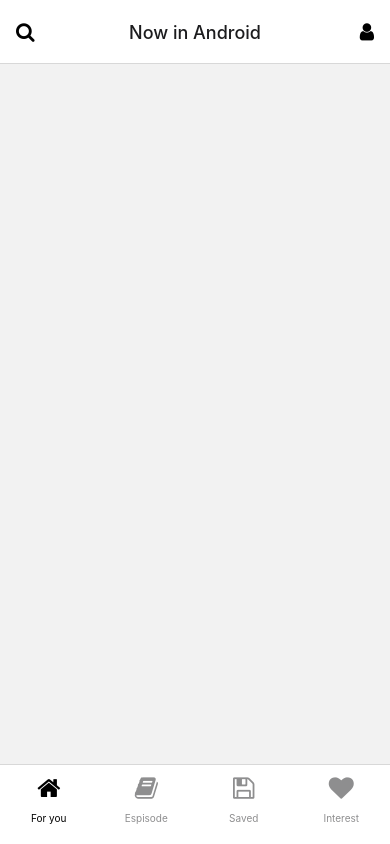
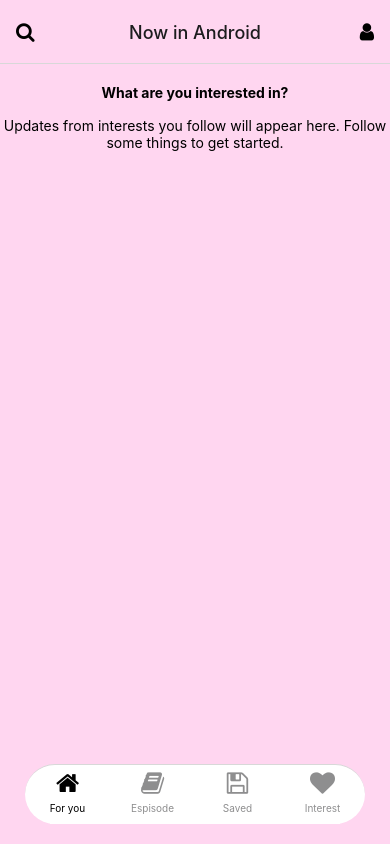
Before and after one commit to TalJa1/ReactNativeProj, a React Native app: screen /Root in a window 390 px wide. Built offline with nearby package versions, Linux system fonts and the light colour scheme.

Commit message:
fix ui home and tab navigation

```diff
--- a/App.tsx
+++ b/App.tsx
@@ -20,16 +20,22 @@ export default function App() {
         backBehavior="history"
         screenOptions={{
           tabBarActiveTintColor: "black",
-          tabBarIconStyle: {
-            borderRadius: 40,
+          tabBarHideOnKeyboard: true,
 
-            borderColor: "#D46A83",
-          },
           tabBarStyle: {
-            height: 80, // Set your desired height in pixels
+            // height: 80, // Set your desired height in pixels
+            display: "flex",
+            position: "absolute",
+            bottom: 20,
+            left: 25,
+            right: 25,
+            elevation: 5,
+            backgroundColor: "white",
+            borderRadius: 30,
+            height: 60,
           },
           tabBarLabelStyle: {
-            borderBottomWidth: 20,
+            borderBottomWidth: 10,
             borderBottomColor: "white",
           },
         }}
@@ -40,12 +46,16 @@ export default function App() {
           options={({ navigation }) => ({
             headerTitleAlign: "center",
             headerTitle: "Now in Android",
+            headerStyle: {
+              backgroundColor: "#ffd6f0",
+            },
             headerLeft: () => (
               // Add the headerLeft function for the left button
               <TouchableOpacity onPress={() => console.log("handle")}>
                 <Icon name="search" style={styles.headerButton} />
               </TouchableOpacity>
             ),
+
             headerRight: () => (
               // Add the headerLeft function for the left button
               <TouchableOpacity onPress={() => console.log("handle")}>
--- a/pages/Home.tsx
+++ b/pages/Home.tsx
@@ -1,8 +1,87 @@
-import { View, Text } from "react-native";
-import React from "react";
+import {
+  View,
+  Text,
+  StyleSheet,
+  RefreshControl,
+  ScrollView,
+} from "react-native";
+import { useState, useCallback } from "react";
 
 const Home = () => {
-  return <View></View>;
+  const [refreshing, setRefreshing] = useState(false);
+
+  const onRefresh = useCallback(() => {
+    setRefreshing(true);
+    console.log("is Refresh");
+    setTimeout(() => {
+      setRefreshing(false);
+    }, 0);
+  }, []);
+
+  const user = [
+    {
+      name: "st",
+    },
+    {
+      name: "st",
+    },
+    {
+      name: "st",
+    },
+    {
+      name: "st",
+    },
+    {
+      name: "st",
+    },
+    {
+      name: "st",
+    },
+    {
+      name: "st",
+    },
+    {
+      name: "st",
+    },
+    {
+      name: "st",
+    },
+  ];
+
+  return (
+    <ScrollView
+      refreshControl={
+        <RefreshControl refreshing={refreshing} onRefresh={onRefresh} />
+      }
+      style={{
+        flexDirection: "column",
+        flex: 1,
+        backgroundColor: "#ffd6f0",
+      }}
+    >
+      <View style={{ flex: 0.5 }}>
+        <Text style={style.textHeader}>What are you interested in?</Text>
+        <Text style={style.textDes}>
+          Updates from interests you follow will appear here. Follow some things
+          to get started.
+        </Text>
+      </View>
+      <View style={{ flex: 1 }}></View>
+      <View style={{ flex: 1 }}></View>
+    </ScrollView>
+  );
 };
 
+const style = StyleSheet.create({
+  textHeader: {
+    textAlign: "center",
+    fontWeight: "bold",
+    paddingTop: 20,
+  },
+  textDes: {
+    textAlign: "center",
+    paddingTop: 16,
+  },
+});
+
 export default Home;
--- a/pages/LoginPage.tsx
+++ b/pages/LoginPage.tsx
@@ -16,8 +16,8 @@ const LoginPage = () => {
   const [password, setPassword] = useState("");
 
   const loginCheck = {
-    urname: "tai",
-    pass: "123",
+    urname: "T",
+    pass: "1",
   };
 
   const handleLogin = () => {
```
